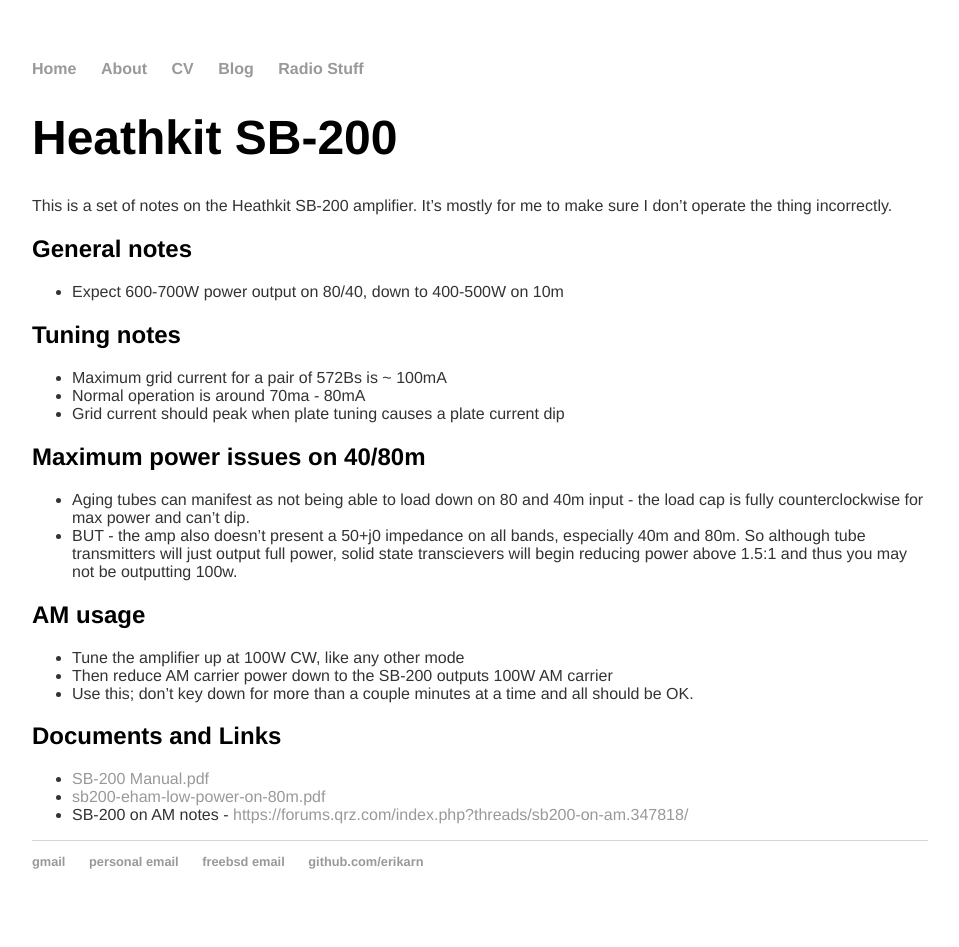
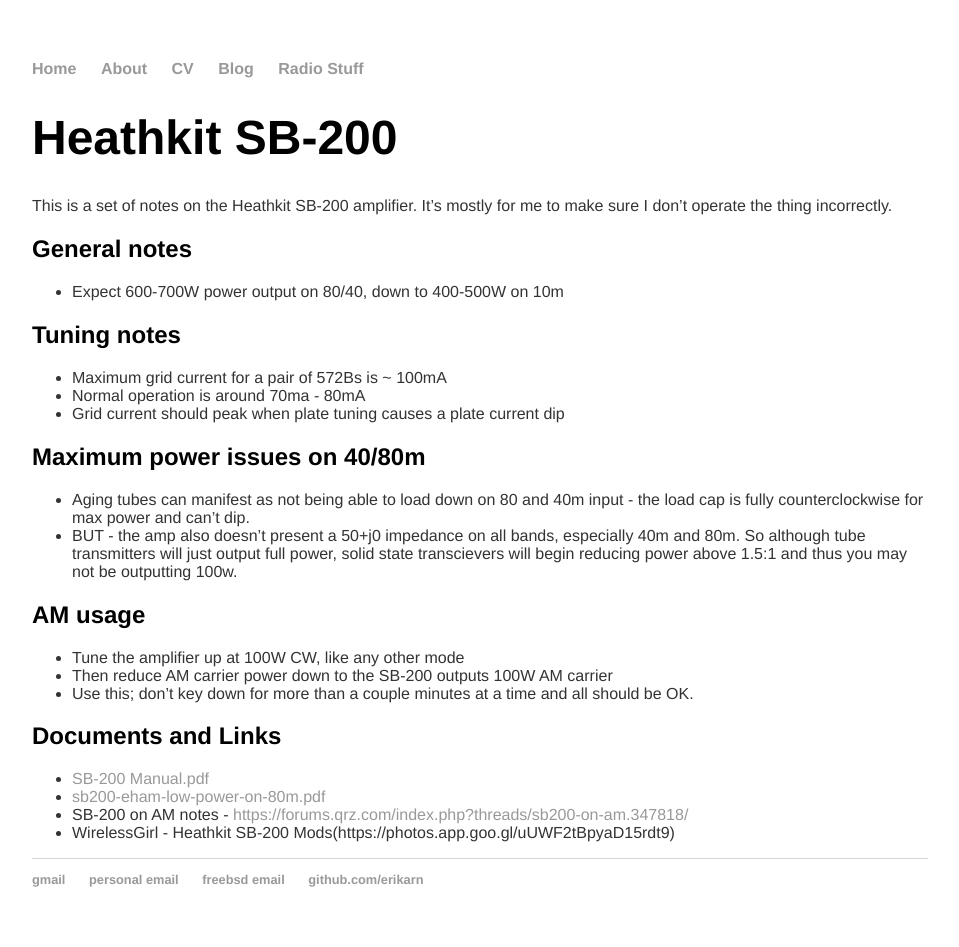
Before and after one commit to erikarn/erikarn.github.io, a Jekyll site: the page built from heathkit/SB-200/notes.md, in a window 1280 px wide. Shown: the whole page, without its empty margins (160-1119 px from the left). Built offline with Jekyll 4.4.1, drawn with Linux system fonts in a browser that asks for light colours.

Commit message:
Add a useful link

```diff
--- a/heathkit/SB-200/notes.md
+++ b/heathkit/SB-200/notes.md
@@ -41,3 +41,4 @@
  * [SB-200 Manual.pdf](SB-200 Manual.pdf)
  * [sb200-eham-low-power-on-80m.pdf](sb200-eham-low-power-on-80m.pdf)
  * SB-200 on AM notes - [https://forums.qrz.com/index.php?threads/sb200-on-am.347818/](https://forums.qrz.com/index.php?threads/sb200-on-am.347818/)
+ * WirelessGirl - Heathkit SB-200 Mods(https://photos.app.goo.gl/uUWF2tBpyaD15rdt9)
```
